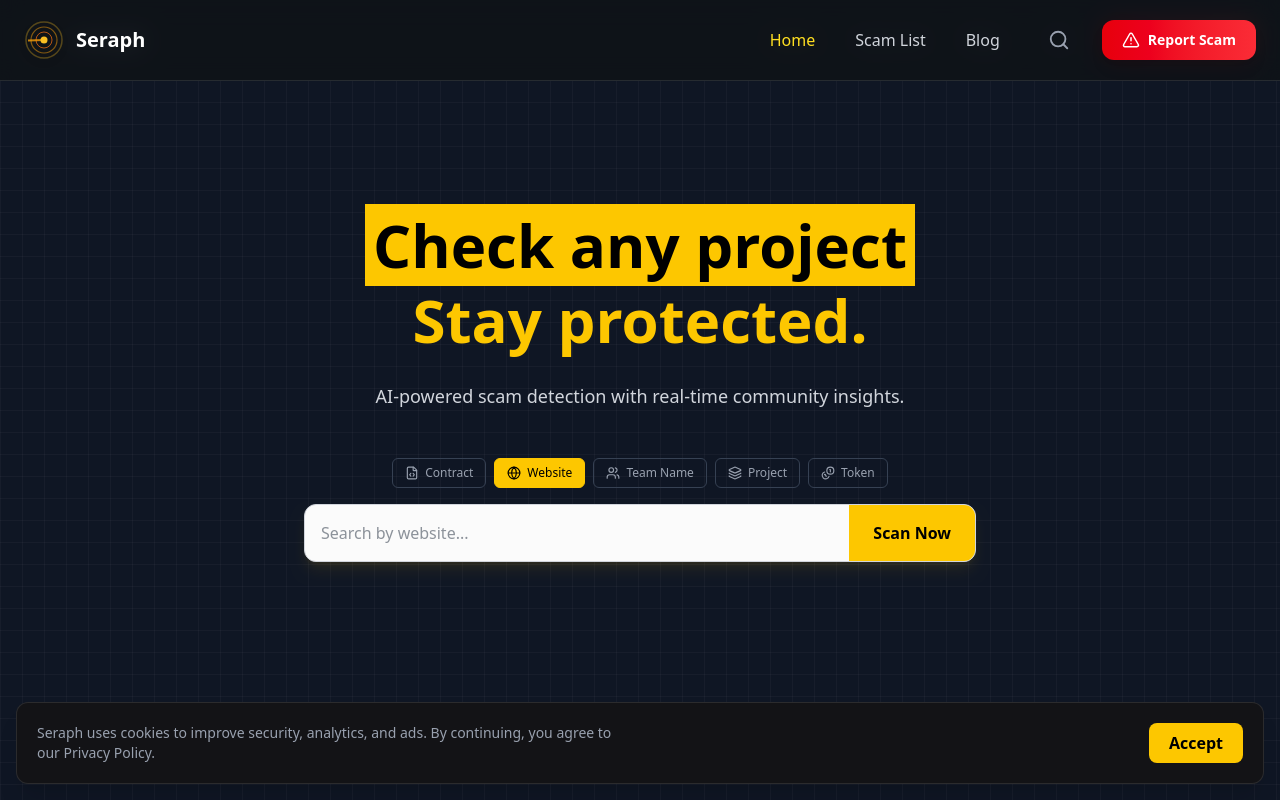
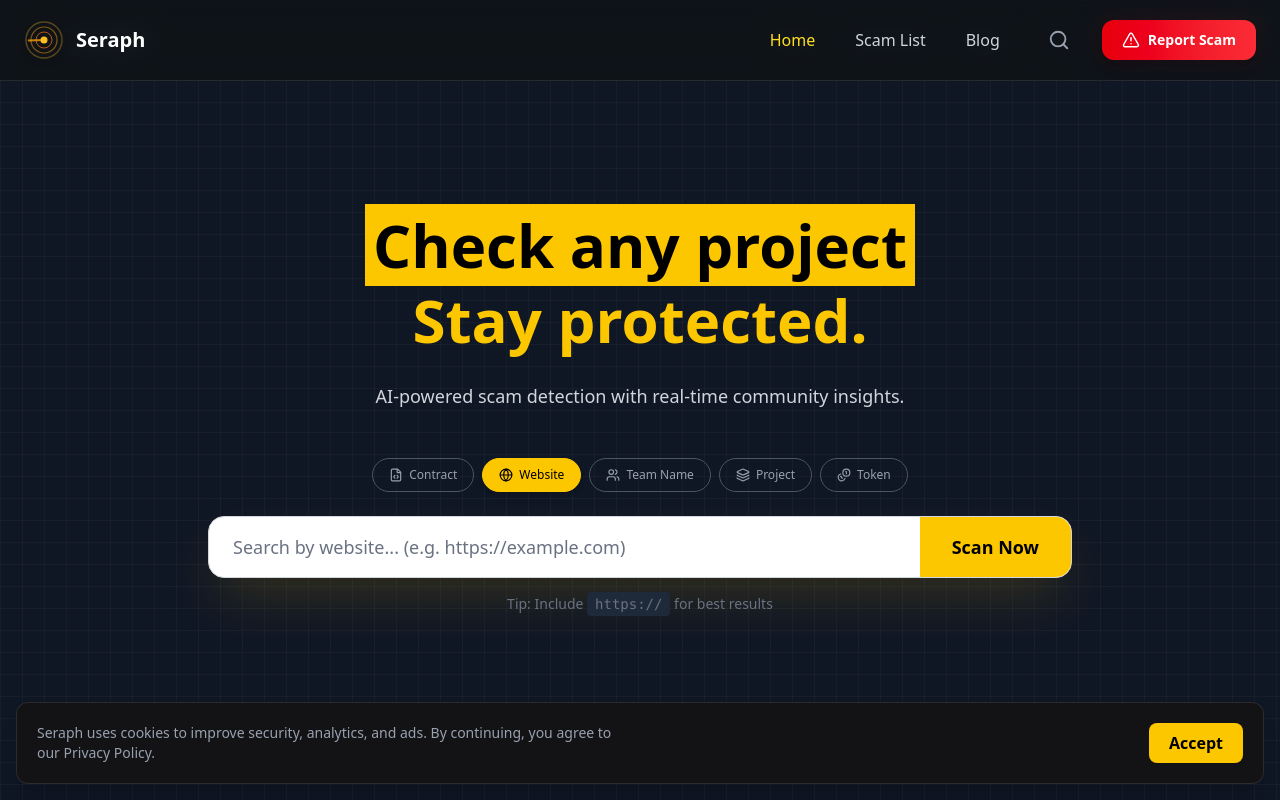
Before and after one commit to livinalt/seraph, a React (Vite) app in the folder seraph/: page / in a window 1280 px wide. Shown: the top 800 px of the page. Built offline with nearby package versions, Linux system fonts and the light colour scheme; no server answers.

Commit message:
WIP: Made search smart

```diff
--- a/seraph/src/components/pages/home/SearchBar.tsx
+++ b/seraph/src/components/pages/home/SearchBar.tsx
@@ -1,10 +1,11 @@
+// src/components/home/SearchBar.tsx
 import { useState } from "react";
-import { FileCode, Globe, Users, Layers, Coins } from "lucide-react"; // icons added
+import { FileCode, Globe, Users, Layers, Coins } from "lucide-react";
 import { useNavigate } from "react-router-dom";
 
 const SearchBar = () => {
   const [active, setActive] = useState("website");
-  const [input, setInput] = useState(""); // ← Capture what user types
+  const [input, setInput] = useState("");
 
   const tabs = [
     { id: "contract", label: "Contract", icon: <FileCode size={14} /> },
@@ -21,22 +22,23 @@ const SearchBar = () => {
       alert("Please enter something to scan");
       return;
     }
+
     // Pass the actual search term as query param
     navigate(`/scan?q=${encodeURIComponent(input.trim())}`);
   };
 
   return (
-    <div className="flex flex-col items-center mt-10">
+    <div className="flex flex-col items-center mt-10 w-full max-w-4xl mx-auto px-4">
       {/* Filter Tabs */}
-      <div className="flex flex-wrap justify-center gap-2 mb-4">
+      <div className="flex flex-wrap justify-center gap-2 mb-6">
         {tabs.map((tab) => (
           <button
             key={tab.id}
             onClick={() => setActive(tab.id)}
-            className={`flex items-center gap-1.5 px-3 py-1.5 text-xs rounded-md border transition-all
+            className={`flex items-center gap-1.5 px-4 py-2 text-xs font-medium rounded-full border transition-all duration-200
               ${active === tab.id
-                ? "bg-yellow-400 text-black border-yellow-400"
-                : "border-gray-700 text-gray-400 hover:border-gray-500 hover:text-gray-200"
+                ? "bg-yellow-400 text-black border-yellow-400 shadow-md"
+                : "border-gray-600 text-gray-400 hover:border-gray-400 hover:text-gray-200 hover:bg-white/5"
               }`}
           >
             {tab.icon}
@@ -46,23 +48,28 @@ const SearchBar = () => {
       </div>
 
       {/* Search Bar */}
-      <div className="flex w-full max-w-2xl bg-[#FBFBFB] border border-gray-300 rounded-xl overflow-hidden shadow-lg shadow-yellow-500/10">
+      <div className="flex w-full bg-white rounded-2xl overflow-hidden shadow-2xl shadow-yellow-500/20 border border-gray-300">
         <input
           type="text"
           value={input}
           onChange={(e) => setInput(e.target.value)}
           onKeyDown={(e) => e.key === "Enter" && handleScan()}
-          placeholder={`Search by ${active}...`}
-          className="grow p-4 bg-transparent text-gray-800 outline-none"
+          placeholder={`Search by ${active}... (e.g. https://example.com)`}
+          className="flex-1 px-6 py-4 text-gray-900 placeholder-gray-500 outline-none text-lg"
         />
 
         <button
           onClick={handleScan}
-          className="bg-yellow-400 text-black px-6 font-semibold hover:bg-yellow-300 transition"
+          className="bg-yellow-400 text-black px-8 py-4 font-bold text-lg hover:bg-yellow-300 transition duration-200 flex items-center gap-2"
         >
           Scan Now
         </button>
       </div>
+
+      {/* Optional helper text */}
+      <p className="mt-4 text-sm text-gray-500 text-center">
+        Tip: Include <code className="bg-gray-800 px-2 py-1 rounded">https://</code> for best results
+      </p>
     </div>
   );
 };
```
